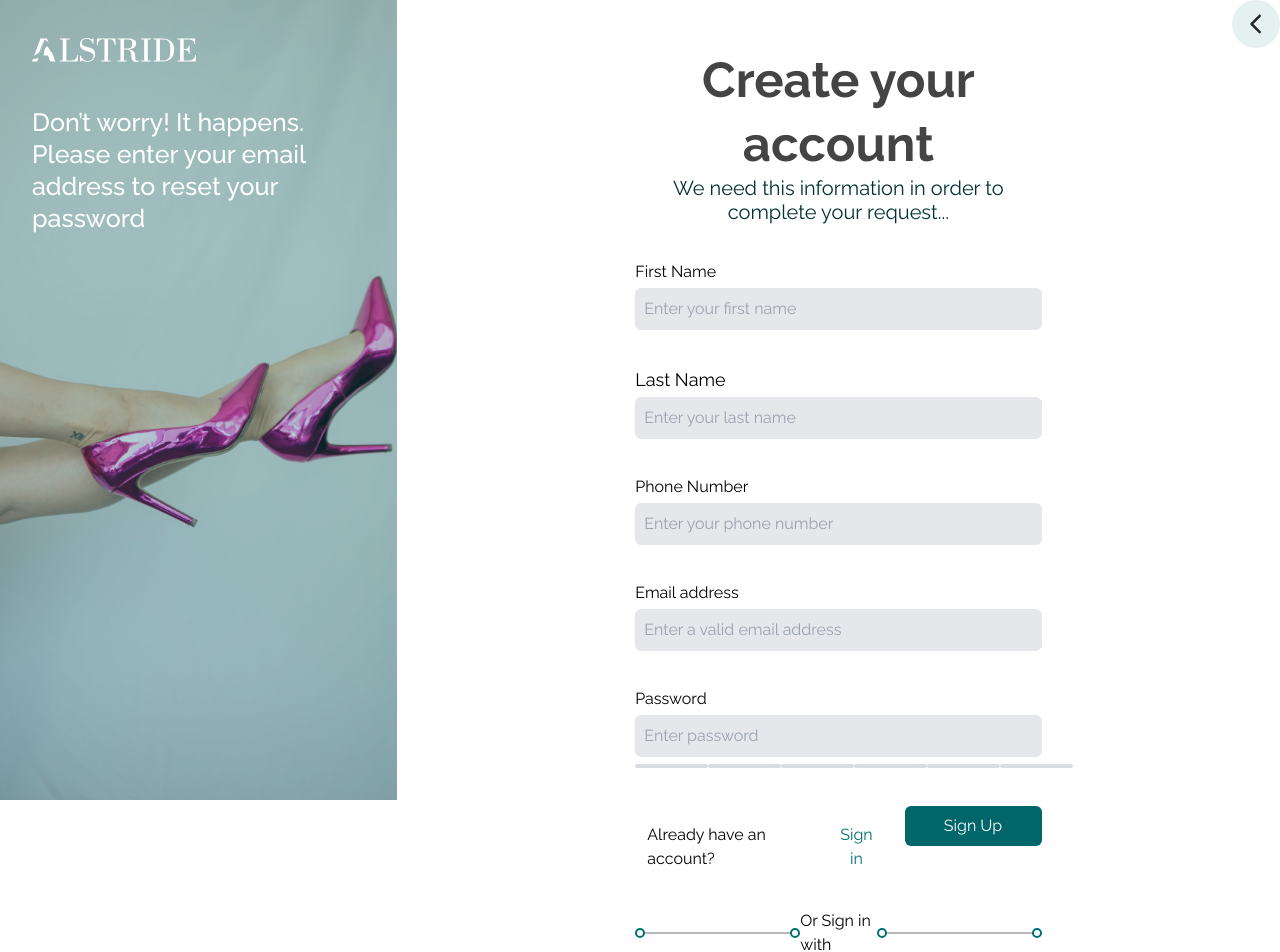
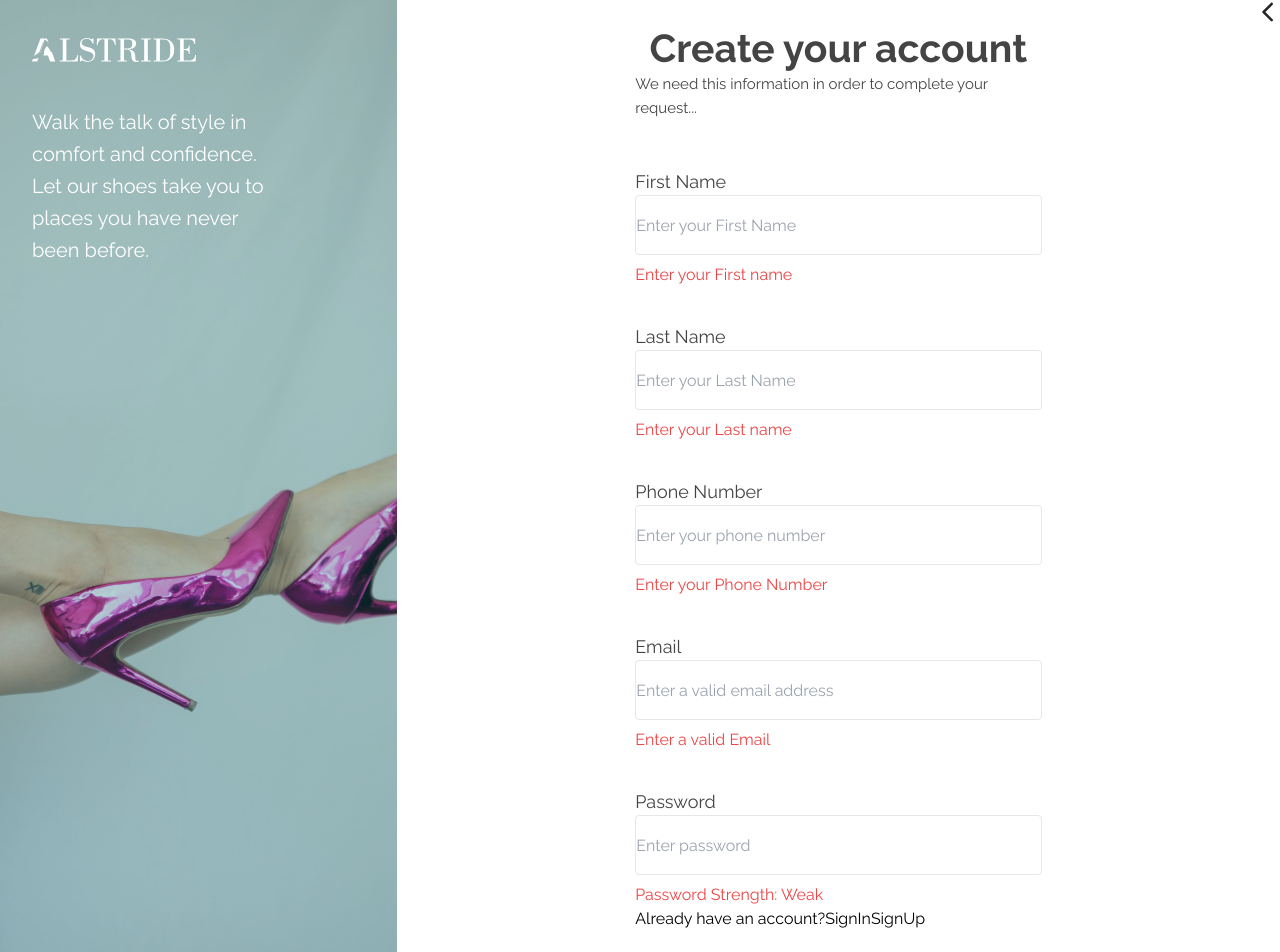
Before and after one commit to KBandipo/Alstride-E-commerce-Website, a React (Vite) app: page / in a window 1280 px wide. Shown: the top 952 px of the page. Built offline with nearby package versions, Linux system fonts and the light colour scheme.

Commit message:
Create EmailVerification file (#7)

```diff
--- a/package.json
+++ b/package.json
@@ -12,7 +12,7 @@
   "dependencies": {
     "react": "^18.2.0",
     "react-dom": "^18.2.0",
-    "react-router-dom": "^6.20.1"
+    "react-router-dom": "^6.21.0"
   },
   "devDependencies": {
     "@types/react": "^18.2.37",
--- a/src/Page/SignupPageFolder/SignUp.jsx
+++ b/src/Page/SignupPageFolder/SignUp.jsx
@@ -1,141 +1,213 @@
-import React from 'react'
+import React, { useState } from 'react';
 
 function SignUp() {
+  // Separate state variables for each input
+  const [firstName, setFirstName] = useState('');
+  const [lastName, setLastName] = useState('');
+  const [phoneNumber, setPhoneNumber] = useState('');
+  const [email, setEmail] = useState('');
+  const [password, setPassword] = useState('');
+  const [isFocused, setIsFocused] = useState(false);
+
+  const handleChange = (e, setter) => {
+    setter(e.target.value);
+  };
+
+  const handleFocus = () => {
+    setIsFocused(true);
+  };
+
+  const handleBlur = () => {
+    setIsFocused(false);
+  };
+
+  const handleSignUp = (e) => {
+    e.preventDefault();
+    // Example: Add your signup logic here
+    if (validateForm()) {
+      // Call an API or perform form submission
+      console.log('Form submitted successfully!');
+    } else {
+      console.log('Form validation failed!');
+    }
+  };
+
+  const validateForm = () => {
+    // Example: Add your form validation logic here
+    if (firstName.trim() === '' || lastName.trim() === '' || phoneNumber.trim() === '' || email.trim() === '') {
+      return false;
+    }
+    return true;
+  };
+
+  const getPasswordStrength = () => {
+    // Define your criteria for password strength
+    const minLength = 8;
+
+    // Check the length of the password
+    if (password.length < minLength) {
+      return 'Weak';
+    }
+
+    // Additional checks for complexity can be added here
+
+    // If the password meets the criteria, consider it strong
+    return 'Strong';
+  };
+
+  const passwordStrength = getPasswordStrength();
+
   return (
     <>
-    <div className="box-border flex">
-        <div className=" w-[31%] overflow-hidden ">
-          <div className="h-screen w-full  bg-[url('public/image/signupBackgroundImage.svg')] bg-cover bg-center bg-no-repeat">
+      <div className="box-border flex overflow-hidden">
+        {/* Left Section (Assumed styling) */}
+        <div className="w-[31%] bg-[url('public/image/signupBackgroundImage.svg')] bg-cover bg-center bg-no-repeat">
+          {/* Left Section Content (Assumed styling) */}
           <div className="w-[90%] pl-[32px] pt-[38px] text-white">
             <img
               src="public/image/alstrideVector.svg"
               alt="alstrideVector"
-                className=" h-[24px] w-[164px] object-cover"
+              className="h-[24px] w-[164px] object-cover"
             />
-              <h5 className="mt-[44px] text-[25px] font-medium leading-8">
-                Don’t worry! It happens. Please enter your email address to
-                reset your password
-              </h5>
+            <p className="w-[78%] h-[96px] mt-[44px] text-[20px] font-normal leading-8">
+              Walk the talk of style in comfort and confidence. Let our shoes take you to places you have never been before.
+            </p>
           </div>
         </div>
-        </div>
+
         {/* Right Section */}
         <div className="w-[69%]">
+          {/* Previous Link (Assumed styling) */}
           <div style={{ display: 'flex', justifyContent: 'flex-end' }}>
             <a href="https://example.com" target="_blank" rel="noopener noreferrer">
-      <img
-        src="public/image/PREVIOUS ICON.svg"
-        alt="previous link"/>
+              <img src="public/image/arrow-back-ios.svg" alt="previous link" />
             </a>
           </div>
-          <div className="mx-auto w-[46%] pt-[]">
-            <h2 className="text-center text-[49px] font-bold leading-[64px] text-[#444]">
+
+          {/* Form Section (Assumed styling) */}
+          <div className="mx-auto w-[46%]">
+            <h3 className="text-center text-[39px] font-bold leading-[48px] text-[#444]">
               Create your account
-            </h2>
-            <h6 className="text-center text-[20px] font-normal leading-6 text-[#043133]">
+            </h3>
+            <p className="text-[15px] font-normal leading-6 text-[#444]">
               We need this information in order to complete your request...
-            </h6>
-
-          <div className='mt-[36px]'>
-            <label htmlFor="FristName">First Name</label></div>
+            </p>
+            <form className="mt-[48px]" onSubmit={handleSignUp}>
+              {/* First Name Input (Assumed styling) */}
               <div>
-            <input type="text"  placeholder="Enter your first name" className='w-full bg-gray-200 mt-1 p-2  border rounded-md' />
+                <label htmlFor="firstname" className="text-[18px] font-normal leading-normal text-[#444]">
+                  First Name
+                </label>
+                <input
+                  type="text"
+                  placeholder="Enter your First Name"
+                  value={firstName}
+                  onChange={(e) => handleChange(e, setFirstName)}
+                  onFocus={handleFocus}
+                  onBlur={handleBlur}
+                  className="w-full h-[60px] flex-shrink-0 border border-solid border-[rgba(155, 155, 155, 0.40)] bg-[rgba(228, 232, 235, 0.75)] rounded transition-colors duration-300 hover:border-[#00666A]"
+                />
+                {!firstName && !isFocused && <p className="text-red-500 mt-2">Enter your First name</p>}
               </div>
 
-          <div className='mt-[36px]'>
-            <label htmlFor="LastName" className='text-[18px]'>Last Name</label></div>
-            <div>
-            <input type="text" placeholder="Enter your last name" className='w-full  bg-gray-200 mt-1 p-2  border rounded-md ' />
+              {/* Last Name Input (Assumed styling) */}
+              <div className="mt-[36px]">
+                <label htmlFor="lastname" className="text-[18px] font-normal leading-normal text-[#444]">
+                  Last Name
+                </label>
+                <input
+                  type="text"
+                  placeholder="Enter your Last Name"
+                  value={lastName}
+                  onChange={(e) => handleChange(e, setLastName)}
+                  onFocus={handleFocus}
+                  onBlur={handleBlur}
+                  className="w-full h-[60px] flex-shrink-0 border border-solid border-[rgba(155, 155, 155, 0.40)] bg-[rgba(228, 232, 235, 0.75)] rounded transition-colors duration-300 hover:border-[#00666A]"
+                />
+                {!lastName && !isFocused && <p className="text-red-500 mt-2">Enter your Last name</p>}
               </div>
 
-          <div className='mt-[36px]'>
-            <label htmlFor="PhoneNumber">Phone Number</label></div>
-            <div>
-            <input type="tel" placeholder="Enter your phone number" className='w-full bg-gray-200 mt-1 p-2  border rounded-md'/>
+              {/* Phone Number Input (Assumed styling) */}
+              <div className="mt-[36px]">
+                <label htmlFor="phoneNumber" className="text-[18px] font-normal leading-normal text-[#444]">
+                  Phone Number
+                </label>
+                <input
+                  type="tel"
+                  placeholder="Enter your phone number"
+                  value={phoneNumber}
+                  onChange={(e) => handleChange(e, setPhoneNumber)}
+                  onFocus={handleFocus}
+                  onBlur={handleBlur}
+                  className="w-full h-[60px] flex-shrink-0 border border-solid border-[rgba(155, 155, 155, 0.40)] bg-[rgba(228, 232, 235, 0.75)] rounded transition-colors duration-300 hover:border-[#00666A]"
+                />
+                {!phoneNumber && !isFocused && <p className="text-red-500 mt-2">Enter your Phone Number</p>}
               </div>
 
-          <div className='mt-[36px]'>
-            <label htmlFor="Emailaddress">Email address</label></div>
-            <div>
-            <input type="email" placeholder="Enter a valid email address" className='w-full  bg-gray-200 mt-1 p-2  border rounded-md' />
+              {/* Email Input (Assumed styling) */}
+              <div className="mt-[36px]">
+                <label htmlFor="email" className="text-[18px] font-normal leading-normal text-[#444]">
+                  Email
+                </label>
+                <input
+                  type="email"
+                  placeholder="Enter a valid email address"
+                  value={email}
+                  onChange={(e) => handleChange(e, setEmail)}
+                  onFocus={handleFocus}
+                  onBlur={handleBlur}
+                  className="w-full h-[60px] flex-shrink-0 border border-solid border-[rgba(155, 155, 155, 0.40)] bg-[rgba(228, 232, 235, 0.75)] rounded transition-colors duration-300 hover:border-[#00666A]"
+                />
+                {!email && !isFocused && <p className="text-red-500 mt-2">Enter a valid Email</p>}
               </div>
 
-          <div className='mt-[36px]'>
-            <label htmlFor="Password">Password</label></div>
-            <div>
-            <input type="password" placeholder="Enter password"  className='w-full  bg-gray-200 mt-1 p-2  border rounded-md' />
-          </div>
-          <div className='flex mt-[7px]'>
-          <img
-                src="public/image/Rectangle 7.svg"
-                alt="alstrideVector"
+              {/* Password Input (Assumed styling) */}
+              <div className="mt-[36px]">
+                <label htmlFor="password" className="text-[18px] font-normal leading-normal text-[#444]">
+                  Password
+                </label>
+                <input
+                  type="password"
+                  placeholder="Enter password"
+                  value={password}
+                  onChange={(e) => handleChange(e, setPassword)}
+                  className="w-full h-[60px] flex-shrink-0 border border-solid border-[rgba(155, 155, 155, 0.40)] bg-[rgba(228, 232, 235, 0.75)] rounded transition-colors duration-300 hover:border-[#00666A]"
                 />
-              <img
-                src="public/image/Rectangle 7.svg"
-                alt="alstrideVector"
-              />
-              <img
-                src="public/image/Rectangle 7.svg"
-                alt="alstrideVector"
-              />
-              <img
-                src="public/image/Rectangle 7.svg"
-                alt="alstrideVector"
-              />
-              <img
-                src="public/image/Rectangle 7.svg"
-                alt="alstrideVector"
-              />
-              <img
-                src="public/image/Rectangle 7.svg"
-                alt="alstrideVector"
-              />
-          </div>
-          <div className='flex'>
-            <div className='flex mt-[55px] ml-3 mr-6'>
-            <p> Already have an account?</p>
-          <button type="submit" className=" text-[#007074] mr[7px]">
-            Sign in
-          </button> </div>
-          <div>
-          <button type="submit" className="bg-[#00666A] text-white px-4 py-2 rounded-md hover:bg-[#00666A] w-[137px]  mt-[38px]">
-            Sign Up
-          </button></div>
+                <p className={`mt-2 ${passwordStrength === 'Weak' ? 'text-red-500' : 'text-green-500'}`}>
+                  Password Strength: {passwordStrength}
+                </p>
               </div>
 
-          <div className='flex mt-[38px]'>
-            <img className='w-[165px]'  src="public/image/OrSigninwithelement.svg" alt="" />
-            <p>Or Sign in with</p>
-            <img src="public/image/OrSigninwithelement.svg" alt="" />
+              {/* Sign In and Sign Up Buttons (Assumed styling) */}
+              <div className="flex">
+                <p>Already have an account?</p>
+                <button type="button">SignIn</button>
+                <button type="submit">SignUp</button>
               </div>
 
-          <div className='flex mt-[33px] ml-[60px]'>
-            <div className='mr-[100px]'>
+              {/* Social Login Section (Assumed styling) */}
+              <div className="flex mt-[38px]">
+                {/* ... */}
+              </div>
+            </form>
+
+            {/* Footer Section (Assumed styling) */}
+            <div className="flex text-[#444] text-[10px] mt-[51px] mb-[30px]">
+              <p>All rights reserved © 2023 Alstride</p>
+              <div className="ml-[186px]">
                 <a href="https://example.com" target="_blank" rel="noopener noreferrer">
-                <img src="public/image/gmail icon.svg"alt="google login"/></a>
-                </div>
-                <div>
-          <a href="https://example.com" target="_blank" rel="noopener noreferrer">
-                <img src="public/image/fb icon.svg"alt="facebook login"/></a>
-                </div>
-                <div className='ml-[100px]'>
-          <a href="https://example.com" target="_blank" rel="noopener noreferrer">
-                <img src="public/image/x icon.svg" alt="X login"/></a>
+                  Privacy | Terms
+                </a>
               </div>
             </div>
-          <div className='flex text-[#444] text-[10px] mt-[51px] mb-[30px]'>
-            <p>All rights reserved © 2023 Alstride</p>
-            <div className='ml-[186px]'>
-            <a href="https://example.com" target="_blank" rel="noopener noreferrer">Privacy | Terms
-                </a></div>
           </div>
         </div>
       </div>
 
-      </div>
-
+      {/* Verification Component (Assumed usage) */}
+      {/* <Verification /> */}
     </>
-  )
+  );
 }
 
-export default SignUp
+export default SignUp;
```
Also changed, not shown: src/App.jsx (+8 -8 lines), src/Page/SignupPageFolder/EmailVerification.jsx (added, +11 -0 lines), public/image/arrow-back-ios.svg (added), src/Page/SignupPageFolder/SignUpPage.jsx (added), 1 other file (tests, documents, lock files or other folders). Lines whose indentation alone changed are shown as unchanged.
